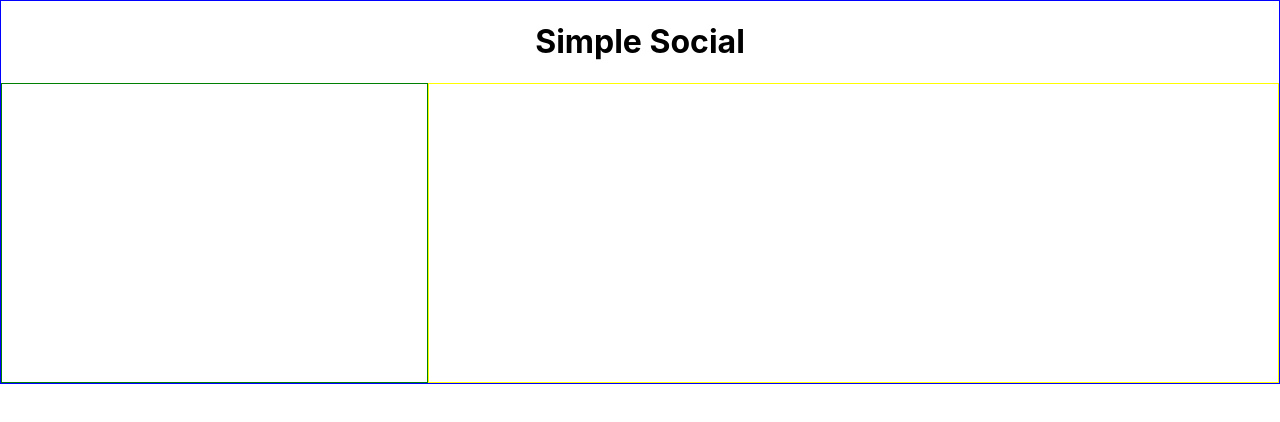
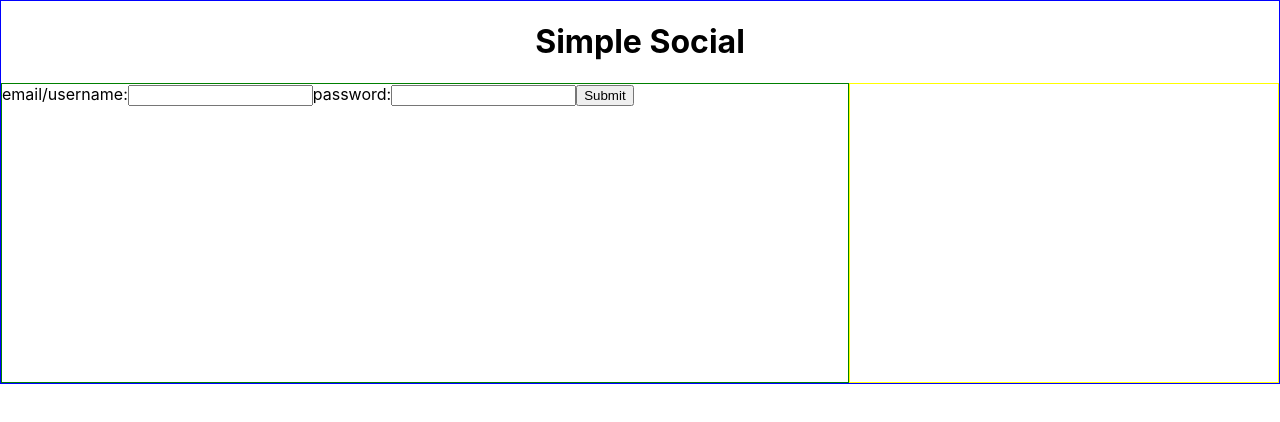
Before and after one commit to Edweis/simple-social, a React (Create React App) app in the folder front/: page / in a window 1280 px wide. Shown: the top 422 px of the page. Built offline with nearby package versions, Linux system fonts and the light colour scheme.

Commit message:
dummy signup/signin

```diff
--- a/front/src/App.jsx
+++ b/front/src/App.jsx
@@ -1,17 +1,25 @@
-import React from 'react';
+import React, { useState } from 'react';
 import './App.scss';
 import SignUser from './components/SignUser';
 import ListUsers from './components/ListUsers';
 import Posts from './components/Posts';
 
 function App() {
+  const [loggedUser, setLoggedUser] = useState(null);
+  const saveUserInfo = () => {
+    console.debug('saving Bio...');
+  };
   return (
     <div className="app-container">
       <h1 className="title">Simple Social</h1>
       <div className="content">
         <div className="left-pane">
-          <SignUser />
-          <ListUsers />
+          <SignUser
+            loggedUser={loggedUser}
+            setLoggedUser={setLoggedUser}
+            saveUserInfo={saveUserInfo}
+          />
+          <ListUsers saveUserInfo={saveUserInfo} />
         </div>
         <div className="main-pane">
           <Posts />
--- a/front/src/components/SignUser.jsx
+++ /dev/null
@@ -1,4 +0,0 @@
-import React from 'react';
-
-const SignUser = () => null;
-export default SignUser;
--- /dev/null
+++ b/front/src/components/SignUser/SignIn.jsx
@@ -0,0 +1,40 @@
+import React, { useState } from 'react';
+import { checkIsEmail } from './helpers';
+
+const SignIn = ({ login }) => {
+  const [identifier, setIdentifier] = useState('');
+  const [password, setPassword] = useState('');
+  const submitLogin = () => {
+    const isEmail = checkIsEmail(identifier);
+    const user = { password };
+    if (isEmail) user.email = identifier;
+    else user.username = identifier;
+    login(user);
+  };
+  return (
+    <div className="container">
+      <form>
+        <label>
+          email/username:
+          <input
+            type="text"
+            name="name"
+            value={identifier}
+            onChange={setIdentifier}
+          />
+        </label>
+        <label>
+          password:
+          <input
+            type="password"
+            name="name"
+            value={password}
+            onChange={setPassword}
+          />
+        </label>
+        <input type="submit" value="Submit" onClick={submitLogin} />
+      </form>
+    </div>
+  );
+};
+export default SignIn;
--- /dev/null
+++ b/front/src/components/SignUser/SignUser.jsx
@@ -0,0 +1,14 @@
+import React from 'react';
+import './signUser.scss';
+import UserInfo from './UserInfo';
+import SignIn from './SignIn';
+
+const SignUser = ({ loggedUser, setLoggedUser }) => {
+  const isConnected = loggedUser != null;
+  const logout = () => setLoggedUser(null);
+  const login = user => () => setLoggedUser(user);
+
+  if (isConnected) return <UserInfo user={loggedUser} logout={logout} />;
+  return <SignIn login={login} />;
+};
+export default SignUser;
--- /dev/null
+++ b/front/src/components/SignUser/UserInfo/UserInfo.jsx
@@ -0,0 +1,23 @@
+import React from 'react';
+
+const UserInfo = ({ user, logout }) => {
+  return (
+    <div className="container">
+      <p>
+        <b>username : </b>
+        <span>{user.username}</span>
+      </p>
+      <p>
+        <b>email : </b>
+        <span>{user.email}</span>
+      </p>
+      <p>
+        <BioEditor>
+          <b>bio : </b>
+          <span>{user.bio}</span>
+        </BioEditor>
+      </p>
+    </div>
+  );
+};
+export default UserInfo;
--- /dev/null
+++ b/front/src/components/SignUser/UserInfo/index.js
@@ -0,0 +1,3 @@
+import UserInfo from './UserInfo';
+
+export default UserInfo;
--- /dev/null
+++ b/front/src/components/SignUser/helpers.js
@@ -0,0 +1,4 @@
+export const checkIsEmail = string => {
+  const re = /^(([^<>()[\]\\.,;:\s@\"]+(\.[^<>()[\]\\.,;:\s@\"]+)*)|(\".+\"))@((\[[0-9]{1,3}\.[0-9]{1,3}\.[0-9]{1,3}\.[0-9]{1,3}\])|(([a-zA-Z\-0-9]+\.)+[a-zA-Z]{2,}))$/;
+  return re.test(string);
+};
--- /dev/null
+++ b/front/src/components/SignUser/index.js
@@ -0,0 +1,3 @@
+import SignUser from './SignUser';
+
+export default SignUser;
--- /dev/null
+++ b/front/src/components/SignUser/signUser.scss
@@ -0,0 +1,5 @@
+.container {
+  form {
+
+  }
+}
```
Also changed, not shown: front/src/components/SignUser/UserInfo/BioEditor.jsx (added, +34 -0 lines), front/.eslintrc.json.
